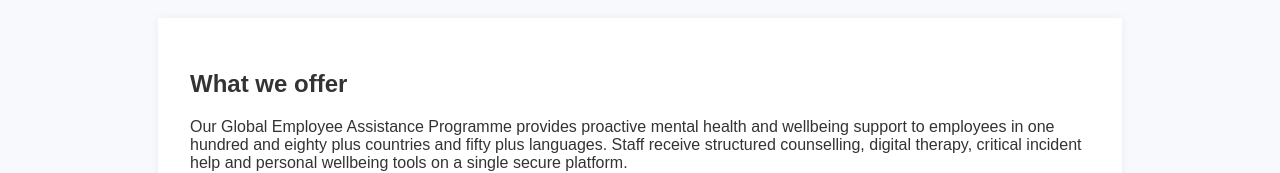
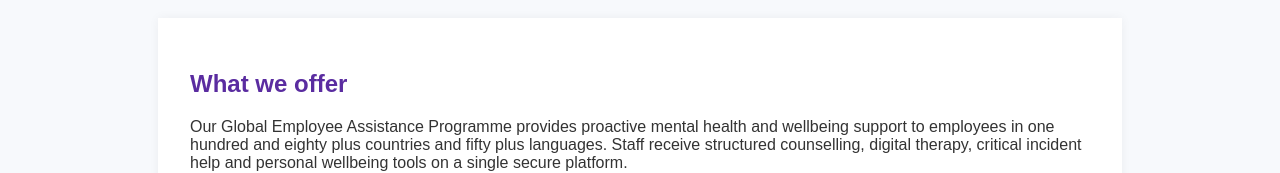
Before and after one commit to daththeanalyst/gtp-website, a plain HTML site: page index.html in a window 1280 px wide. Shown: the part 211-384 px from the top of the page. Drawn offline with Linux system fonts and the light colour scheme.

Commit message:
Set all H2 headings to GTP accent purple

```diff
--- a/css/style.css
+++ b/css/style.css
@@ -150,3 +150,7 @@ footer {
   margin:0.75rem 0 0;
   line-height:1.5;
 }
+/* ===== Accent colour for section headings ===== */
+h2{
+  color:#5a2ca0;        /* GTP purple */
+}
```
